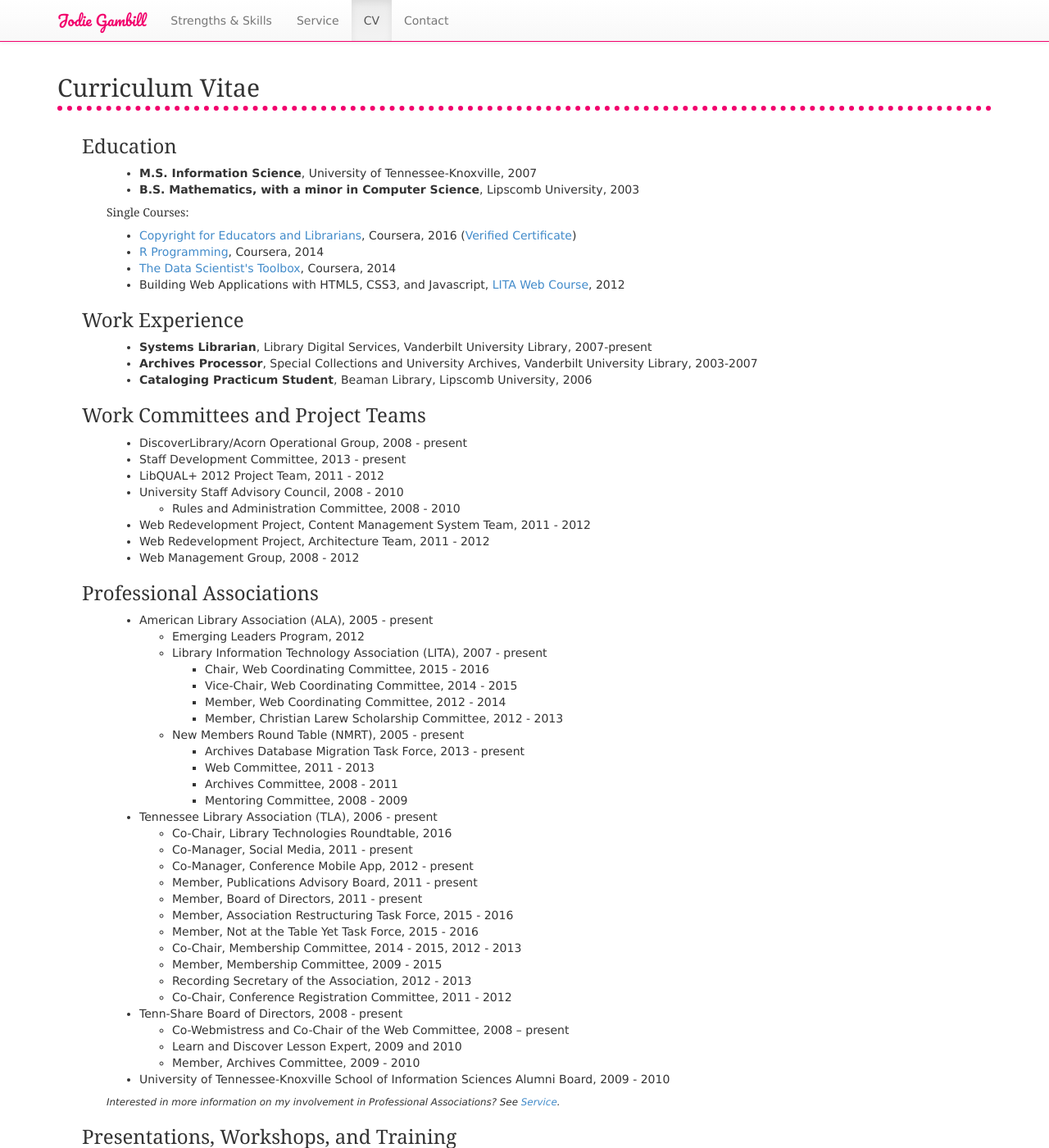
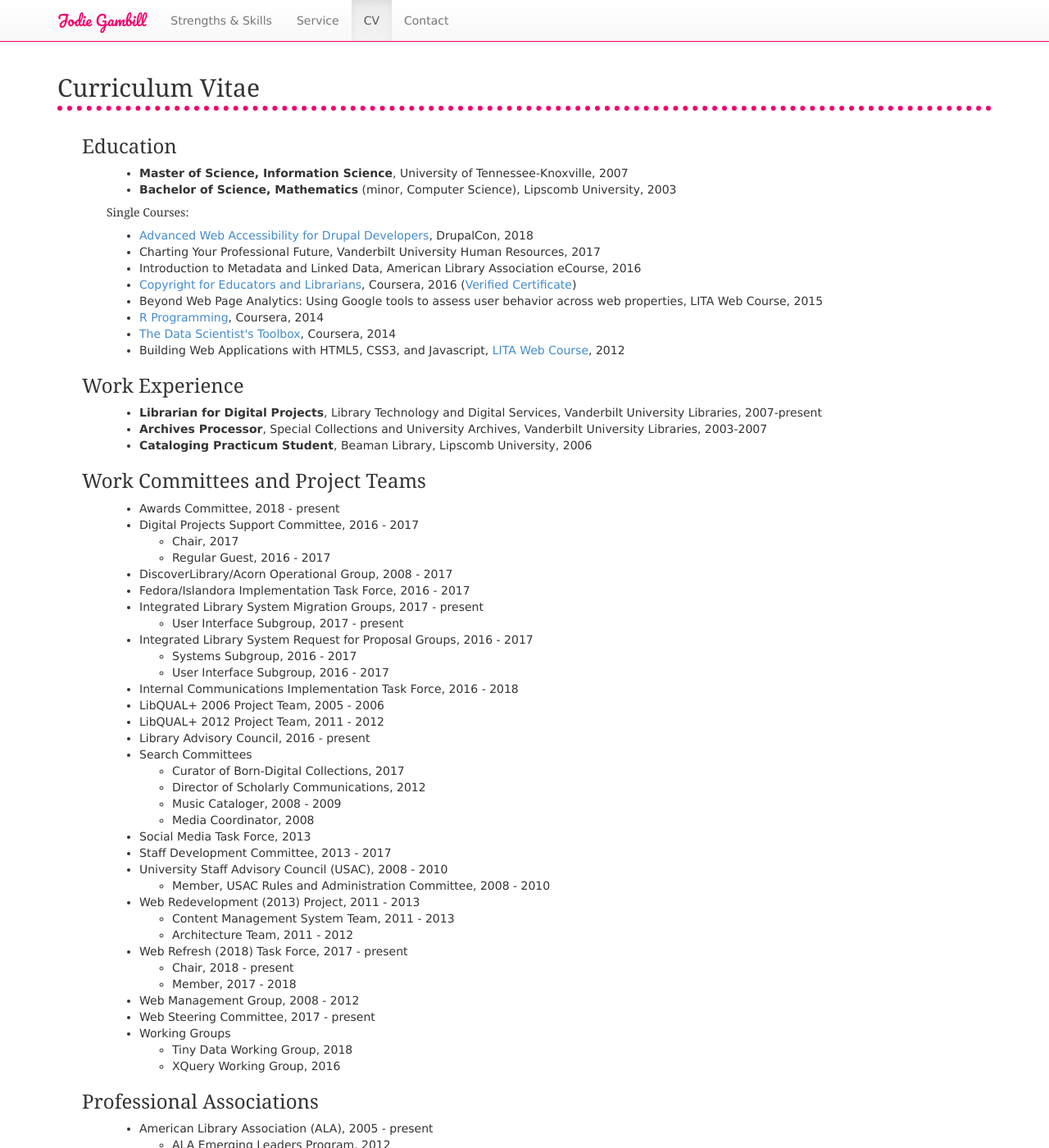
Before and after one commit to jgambill/jgambill.github.io, a Jekyll site: the page built from cv/index.html, in a window 1280 px wide and 1400 px high. Shown: the whole window at 82% size. Built offline with Jekyll 4.4.1, drawn with Linux system fonts in a browser that asks for light colours; nearby versions of some CDN libraries; some web fonts are replaced; some of the changed text lies outside the part shown.

Commit message:
updated CV

```diff
--- a/cv/index.html
+++ b/cv/index.html
@@ -8,12 +8,16 @@
     <h3>Education</h3>
     <div class="section-content">
         <ul id="education-list">
-            <li><strong>M.S. Information Science</strong>, University of Tennessee-Knoxville, 2007</li>
-            <li><strong>B.S. Mathematics, with a minor in Computer Science</strong>, Lipscomb University, 2003</li>
+            <li><strong>Master of Science, Information Science</strong>, University of Tennessee-Knoxville, 2007</li>
+            <li><strong>Bachelor of Science, Mathematics</strong> (minor, Computer Science), Lipscomb University, 2003</li>
         </ul>
         <h5>Single Courses:</h5>
         <ul id="single-course-list">
+            <li><a href="https://events.drupal.org/nashville2018/training/advanced-web-accessibility-training-drupal-developers">Advanced Web Accessibility for Drupal Developers</a>, DrupalCon, 2018</li>
+            <li>Charting Your Professional Future, Vanderbilt University Human Resources, 2017</li>
+            <li>Introduction to Metadata and Linked Data, American Library Association eCourse, 2016</li>
             <li><a href="https://www.coursera.org/learn/copyright-for-education">Copyright for Educators and Librarians</a>, Coursera, 2016 (<a href="https://www.coursera.org/account/accomplishments/certificate/BH28PU9YVAC6">Verified Certificate</a>)</li>
+            <li>Beyond Web Page Analytics: Using Google tools to assess user behavior across web properties, LITA Web Course, 2015</li>
             <li><a href="https://www.coursera.org/learn/r-programming">R Programming</a>, Coursera, 2014</li>
             <li><a href="https://www.coursera.org/learn/data-scientists-tools">The Data Scientist's Toolbox</a>, Coursera, 2014</li>
             <li>Building Web Applications with HTML5, CSS3, and Javascript, <a href="http://www.ala.org/lita/learning/online">LITA Web Course</a>, 2012</li>
@@ -25,22 +29,29 @@
     <h3>Work Experience</h3>
     <div class="section-content">
         <ul id="work">
-            <li><strong>Systems Librarian</strong>, Library Digital Services, Vanderbilt University Library, 2007-present
+            <li><strong>Librarian for Digital Projects</strong>, Library Technology and Digital Services, Vanderbilt University Libraries, 2007-present
                 <span class="work-desc">
-                    <br />Primarily design, implement, and support digital exhibits, digital library projects, and other custom web applications.
+                    <br />Design, implement, manage, and support digital library projects, digital exhibits, and other custom web applications.
                     <ul>
-                        <li>Assist in developing and maintaining digital exhibits powered by Omeka, FireSign, and custom PHP/MySQL.</li>
+                        <li>Manage select digital projects and processes
+                            <ul>
+                                <li>Currently serving as chair of the library’s Web Refresh Team, which is responsible for the migration of our current public website to new OmniUpdate templates along with a few infrastructure improvements.</li>
+                                <li>Served as chair of the library’s Digital Projects Committee in 2017, which reviewed digital project proposals and made implementation and priority recommendations to the appropriate units.</li>
+                                <li>Served as technical lead for the implementation of Heard Alert in 2017, a blend of staff news and staff web resources built on Wordpress.</li>
+                            </ul>
+                        </li>
+                        <li>Design and implement new digital library projects and custom web applications, primarily powered by Drupal, Wordpress, or custom PHP/MySQL.</li>
                         <li>Improve and troubleshoot problems with existing digital library projects and custom web applications.</li>
-                        <li>Design and implement new digital library projects and custom web applications.</li>
-                        <li>Assist in supporting the Vanderbilt Television News Archive website and video transcoding system, powered by custom Ruby on Rails, Perl, and MySQL.</li>
-                        <li>Administer web-based software packages, such as Drupal, Wordpress, and RT.</li>
+                        <li>Assist in developing and maintaining digital exhibits, powered by Wordpress, Omeka, FireSign, and custom PHP/MySQL.</li>
+                        <li>Serve as Level 10 backup administrator for the library OmniUpdate site and troubleshoot/enhance scripts within OmniUpdate as needed.</li>
+                        <li>Assist in supporting the Vanderbilt Television News Archive public website, administrative website, and video transcoding system, powered by custom Ruby on Rails, Perl, and MySQL.</li>
+                        <li>Work with students and library/faculty mentors on select Library Fellows projects.</li>
                         <li>Work with external consultants on various web-related projects for the library.</li>
-                        <li>Involved in the ongoing development and improvement of DiscoverLibrary powered by Primo.</li>
                         <li>Participate on committees and project teams.</li>
                 </ul>
                 </span>
             </li>
-            <li><strong>Archives Processor</strong>, Special Collections and University Archives, Vanderbilt University Library, 2003-2007
+            <li><strong>Archives Processor</strong>, Special Collections and University Archives, Vanderbilt University Libraries, 2003-2007
                 <span class="work-desc">
                     <br />Assisted the Archives Associate with the general maintenance of the University Archives.
                     <ul>
@@ -70,17 +81,65 @@
     <h3>Work Committees and Project Teams</h3>
     <div class="section-content">
         <ul id="work-cmtes">
-            <li>DiscoverLibrary/Acorn Operational Group, 2008 - present</li>
-            <li>Staff Development Committee, 2013 - present</li>
-            <li>LibQUAL+ 2012 Project Team, 2011 - 2012</li>
-            <li>University Staff Advisory Council, 2008 - 2010
+            <li>Awards Committee, 2018 - present</li>
+            <li>Digital Projects Support Committee, 2016 - 2017
                 <ul>
-                    <li>Rules and Administration Committee, 2008 - 2010</li>
+                    <li>Chair, 2017</li>
+                    <li>Regular Guest, 2016 - 2017</li>
                 </ul>
             </li>
-            <li>Web Redevelopment Project, Content Management System Team, 2011 - 2012</li>
-            <li>Web Redevelopment Project, Architecture Team, 2011 - 2012</li>
+            <li>DiscoverLibrary/Acorn Operational Group, 2008 - 2017</li>
+            <li>Fedora/Islandora Implementation Task Force, 2016 - 2017</li>
+            <li>Integrated Library System Migration Groups, 2017 - present
+                <ul>
+                    <li>User Interface Subgroup, 2017 - present</li>
+                </ul>
+            </li>
+            <li>Integrated Library System Request for Proposal Groups, 2016 - 2017
+                <ul>
+                    <li>Systems Subgroup, 2016 - 2017</li>
+                    <li>User Interface Subgroup, 2016 - 2017</li>
+                </ul>
+            </li>
+            <li>Internal Communications Implementation Task Force, 2016 - 2018</li>
+            <li>LibQUAL+ 2006 Project Team, 2005 - 2006</li>
+            <li>LibQUAL+ 2012 Project Team, 2011 - 2012</li>
+            <li>Library Advisory Council, 2016 - present</li>
+            <li>Search Committees
+                <ul>
+                    <li>Curator of Born-Digital Collections, 2017</li>
+                    <li>Director of Scholarly Communications, 2012</li>
+                    <li>Music Cataloger, 2008 - 2009</li>
+                    <li>Media Coordinator, 2008</li>
+                </ul>
+            </li>
+            <li>Social Media Task Force, 2013</li>
+            <li>Staff Development Committee, 2013 - 2017</li>
+            <li>University Staff Advisory Council (USAC), 2008 - 2010
+                <ul>
+                    <li>Member, USAC Rules and Administration Committee, 2008 - 2010</li>
+                </ul>
+            </li>
+            <li>Web Redevelopment (2013) Project, 2011 - 2013
+                <ul>
+                    <li>Content Management System Team, 2011 - 2013</li>
+                    <li>Architecture Team, 2011 - 2012</li>
+                </ul>
+            </li>
+            <li>Web Refresh (2018) Task Force, 2017 - present
+                <ul>
+                    <li>Chair, 2018 - present</li>
+                    <li>Member, 2017 - 2018</li>
+                </ul>
+            </li>
             <li>Web Management Group, 2008 - 2012</li>
+            <li>Web Steering Committee, 2017 - present</li>
+            <li>Working Groups
+                <ul>
+                    <li>Tiny Data Working Group, 2018</li>
+                    <li>XQuery Working Group, 2016</li>
+                </ul>
+            </li>
         </ul>
     </div> <!-- /section-content -->
 </section>
@@ -91,17 +150,21 @@
         <ul id="professional-assoc">
             <li>American Library Association (ALA), 2005 - present
                 <ul>
-                    <li>Emerging Leaders Program, 2012</li>
+                    <li>ALA Emerging Leaders Program, 2012</li>
+                    <li>ALA Website Advisory Committee, 2015 - 2016</li>
                     <li>Library Information Technology Association (LITA), 2007 - present</li>
                     <ul>
+                        <li>Parliamentarian, LITA Board of Directors, 2018 - 2019</li>
+                        <li>Chair, LITA Bylaws Committee, 2018 - 2019</li>
+                        <li>Vice-Chair, LITA Bylaws Committee, 2017 - 2018</li>
                         <li>Chair, Web Coordinating Committee, 2015 - 2016</li>
                         <li>Vice-Chair, Web Coordinating Committee, 2014 - 2015</li>
                         <li>Member, Web Coordinating Committee, 2012 - 2014</li>
                         <li>Member, Christian Larew Scholarship Committee, 2012 - 2013</li>
                     </ul>
-                    <li>New Members Round Table (NMRT), 2005 - present</li>
+                    <li>New Members Round Table (NMRT), 2005 - 2015</li>
                     <ul>
-                        <li>Archives Database Migration Task Force, 2013 - present</li>
+                        <li>Archives Database Migration Task Force, 2013 - 2015</li>
                         <li>Web Committee, 2011 - 2013</li>
                         <li>Archives Committee, 2008 - 2011</li>
                         <li>Mentoring Committee, 2008 - 2009</li>
@@ -110,17 +173,19 @@
             </li>
             <li>Tennessee Library Association (TLA), 2006 - present
                 <ul>
+                    <li>Assistant Webmaster of the Association, 2016 - 2017</li>
+                    <li>Recording Secretary of the Association, 2012 - 2013</li>
+                    <li>Webmaster of the Association, 2017 - present</li>
+                    <li>Co-Chair, Conference Registration Committee, 2011 - 2012</li>
                     <li>Co-Chair, Library Technologies Roundtable, 2016</li>
+                    <li>Co-Chair, Membership Committee, 2014 - 2015, 2012 - 2013</li>
                     <li>Co-Manager, Social Media, 2011 - present</li>
-                    <li>Co-Manager, Conference Mobile App, 2012 - present</li>
+                    <li>Co-Manager, Conference Mobile App (Sched), 2012 - present</li>
+                    <li>Member, Association Restructuring Task Force, 2015 - 2016</li>
+                    <li>Member, Board of Directors, 2011 - 2018</li>
+                    <li>Member, Membership Committee, 2009 - 2015</li>
+                    <li>Member, Not at the Table Yet Task Force, 2015 - 2016</li>
                     <li>Member, Publications Advisory Board, 2011 - present</li>
-                    <li>Member, Board of Directors, 2011 - present</li>
-                    <li>Member, Association Restructuring Task Force, 2015 - 2016</li>
-                    <li>Member, Not at the Table Yet Task Force, 2015 - 2016</li>
-                    <li>Co-Chair, Membership Committee, 2014 - 2015, 2012 - 2013</li>
-                    <li>Member, Membership Committee, 2009 - 2015</li>
-                    <li>Recording Secretary of the Association, 2012 - 2013</li>
-                    <li>Co-Chair, Conference Registration Committee, 2011 - 2012</li>
                 </ul>
             </li>
             <li>Tenn-Share Board of Directors, 2008 - present
@@ -161,6 +226,7 @@
     <h3>Publications</h3>
     <div class="section-content">
         <ul id="publications">
+            <li>Chapter in forthcoming monograph <em>Leading Change in Academic Libraries</em>, expected 2019.</li>
             <li>"Better Know the Membership Committee." <em>TLA Newsletter</em> 20 (4), 2014. [<a href="http://c.ymcdn.com/sites/www.tnla.org/resource/collection/67D9B2E1-B81F-47CE-8475-FD9071EEBE16/Fall_2014.pdf">link</a>]</li>
             <li>"First Timer and Emerging Leader: Midwinter 2012 Report." <em>NMRT Footnotes</em> 41 (2), 2012. [<a href="http://www.ala.org/nmrt/news/footnotes/february2012/first-timer-and-emerging-leader-midwinter-2012-report">link</a>]
             <li>"Free as in Kittens: Using Open-Sourced Software to Run Your Library Website." <em>Tennessee Libraries</em> 59 (3), 2009. [<a href="http://www.tnla.org/?321">link</a>]</li>
@@ -173,7 +239,8 @@
     <h3>Honors and Awards</h3>
     <div class="section-content">
         <ul id="honors-awards">
-            <li><a href="http://www.tenn-share.org/dnkaward"></a>Deanna Nipp-Kientz Memorial Award</a> (Tenn-Share Volunteer of the Year), 2012</li>
+            <li>Friends of Vanderbilt’s Libraries Award, 2018</li>
+            <li><a href="https://www.tenn-share.org/awards#deanna">Deanna Nipp-Kientz Memorial Award</a> (Tenn-Share Volunteer of the Year), 2012</li>
             <li><a href="http://www.ala.org/educationcareers/leadership/emergingleaders">ALA Emerging Leaders Program</a>, 2012</li>
             <li><a href="http://www.ala.org/news/press-releases/2011/11/congratulations-lita-members-selected-2012-emerging-leaders">LITA Sponsorship</a>, ALA Emerging Leaders Program, 2012</li>
             <li>Pioneer Award, University of Tennessee-Knoxville School of Information Sciences, 2006</li>
@@ -226,9 +293,9 @@
         <div id="tech-cms">
             <h4>CMSes and Frameworks</h4>
             <ul>
-                <li>Drupal</li>
                 <li>OmniUpdate</li>
                 <li>Wordpress</li>
+                <li>Drupal</li>
                 <li>DSpace</li>
                 <li>Firesign</li>
                 <li>RT (Request Tracker)</li>
@@ -240,9 +307,11 @@
         <div id="tech-misc">
             <h4>Misc</h4>
             <ul>
-                <li>git</li>
-                <li>drush</li>
+                <li>Git</li>
+                <li>Github</li>
+                <li>Google Analytics</li>
                 <li>Markdown</li>
+                <li>Drush</li>
                 <li>exiftool</li>
                 <li>Unix command line environment</li>
             </ul>
```
